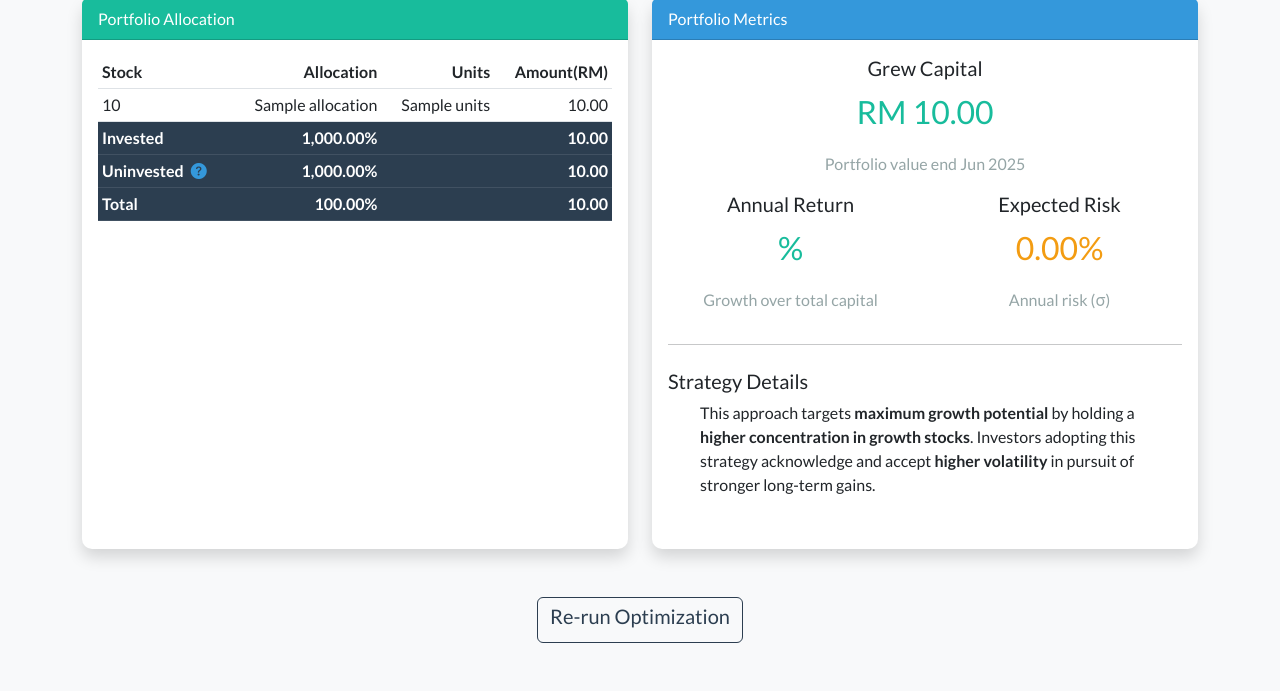
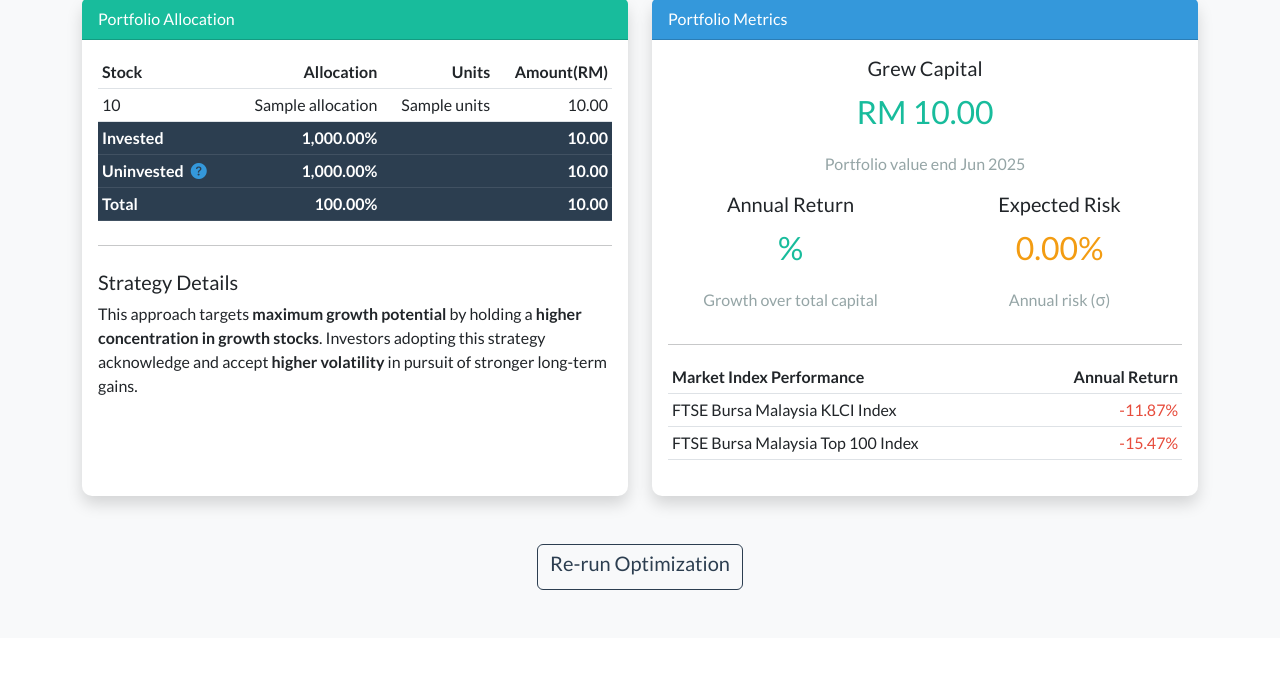
Before and after one commit to oscarseah/portfolioApp, a Flask app: template app/templates/optimize_result.html in a window 1280 px wide. Shown: the part 256-947 px from the top of the page. After the commit the page ends 846 px from the top, so only its background shows below. Run offline with Flask 3, Linux system fonts and the light colour scheme; the template is opened without the code that fills it: most values are stand-ins (such as "Sample title", 1, 10 or a date in 2020); some libraries are stand-ins or nearby versions.

Commit message:
added benchmark

```diff
--- a/app/templates/optimize_result.html
+++ b/app/templates/optimize_result.html
@@ -26,7 +26,7 @@
                 </div>
                 <div class="card-body">
                     <div class="table-responsive">
-                        <table class="table table-hover table-sm portfolio-table">
+                        <table class="table table-hover table-sm portfolio-table mb-4">
                             <thead>
                                 <tr>
                                     <th>Stock</th>
@@ -73,6 +73,29 @@
                                 </tr>
                             </tfoot>
                         </table>
+                        <hr>
+                        <h5 class="mt-4">Strategy Details</h5>
+                        <ul class="ps-0">
+                            {% if strategy == 'conservative' %}
+                            <p>
+                                This strategy is designed for investors who value <B>capital preservation</B>, focusing on <B>low-volatility
+                                    stocks</B> that help safeguard wealth. The primary goal is to <B>minimize downside risk</B>, making it
+                                suitable for risk-averse investors.
+                            </p>
+                            {% elif strategy == 'balanced' %}
+                            <p>
+                                The balanced strategy aims to combine <B>growth and stability</B>, offering a portfolio that is <B>diversified
+                                    across sectors</B>. With a <B>moderate risk exposure</B>, it provides steady returns while maintaining
+                                resilience against market fluctuations.
+                            </p>
+                            {% else %}
+                            <p>
+                                This approach targets <B>maximum growth potential</B> by holding a <B>higher concentration in growth stocks</B>.
+                                Investors adopting this strategy acknowledge and accept <B>higher volatility</B> in pursuit of stronger
+                                long-term gains.
+                            </p>
+                            {% endif %}
+                        </ul>
                     </div>
                 </div>
             </div>
@@ -103,22 +126,26 @@
                         </div>
                     </div>
                     <hr>
-                    <h5 class="mt-4">Strategy Details</h5>
-                    <ul>
-                        {% if strategy == 'conservative' %}
-                        <p>
-                            This strategy is designed for investors who value <B>capital preservation</B>, focusing on <B>low-volatility stocks</B> that help safeguard wealth. The primary goal is to <B>minimize downside risk</B>, making it suitable for risk-averse investors.
-                        </p>
-                        {% elif strategy == 'balanced' %}
-                        <p>
-                            The balanced strategy aims to combine <B>growth and stability</B>, offering a portfolio that is <B>diversified across sectors</B>. With a <B>moderate risk exposure</B>, it provides steady returns while maintaining resilience against market fluctuations.
-                        </p>
-                        {% else %}
-                        <p>
-                            This approach targets <B>maximum growth potential</B> by holding a <B>higher concentration in growth stocks</B>. Investors adopting this strategy acknowledge and accept <B>higher volatility</B> in pursuit of stronger long-term gains.
-                        </p>
-                        {% endif %}
-                    </ul>
+                    <div class="table-responsive">
+                        <table class="table table-sm">
+                            <thead>
+                                <tr>
+                                    <th>Market Index Performance</th>
+                                    <th class="text-end">Annual Return</th>
+                                </tr>
+                            </thead>
+                            <tbody>
+                                <tr>
+                                    <td>FTSE Bursa Malaysia KLCI Index</td>
+                                    <td class="text-end text-danger">-11.87%</td>
+                                </tr>
+                                <tr>
+                                    <td>FTSE Bursa Malaysia Top 100 Index</td>
+                                    <td class="text-end text-danger">-15.47%</td>
+                                </tr>
+                            </tbody>
+                        </table>
+                    </div>
                 </div>
             </div>
         </div>
```
